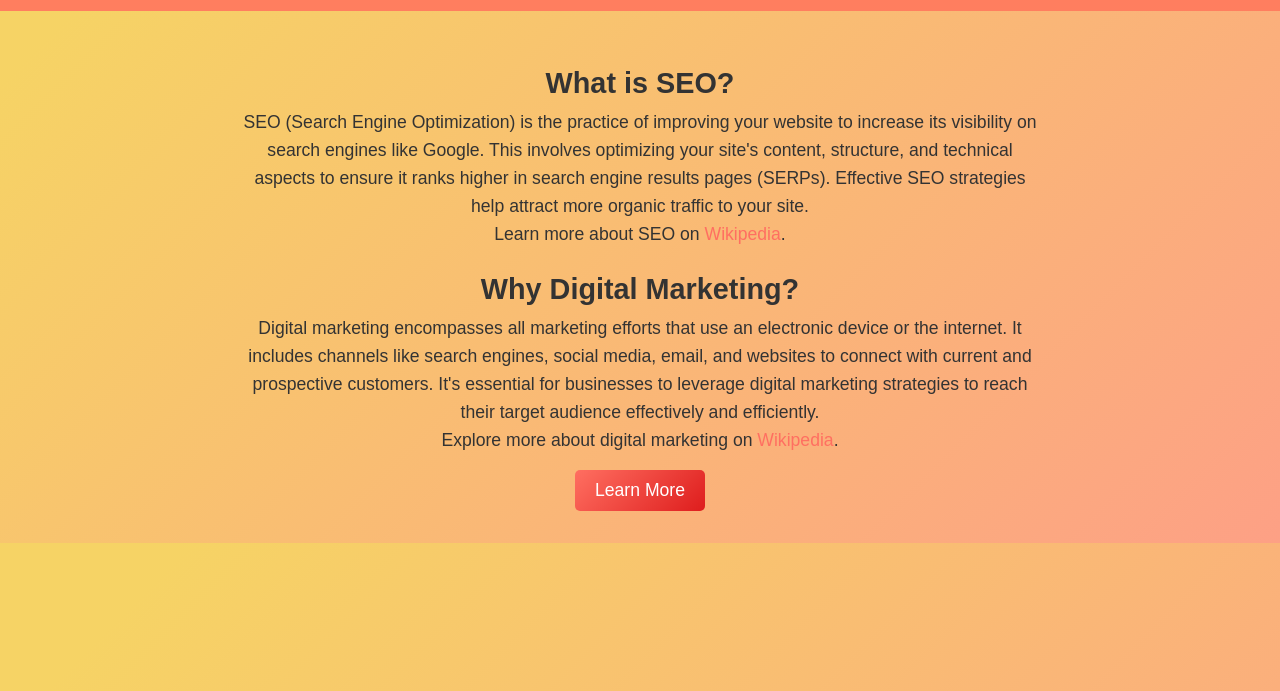
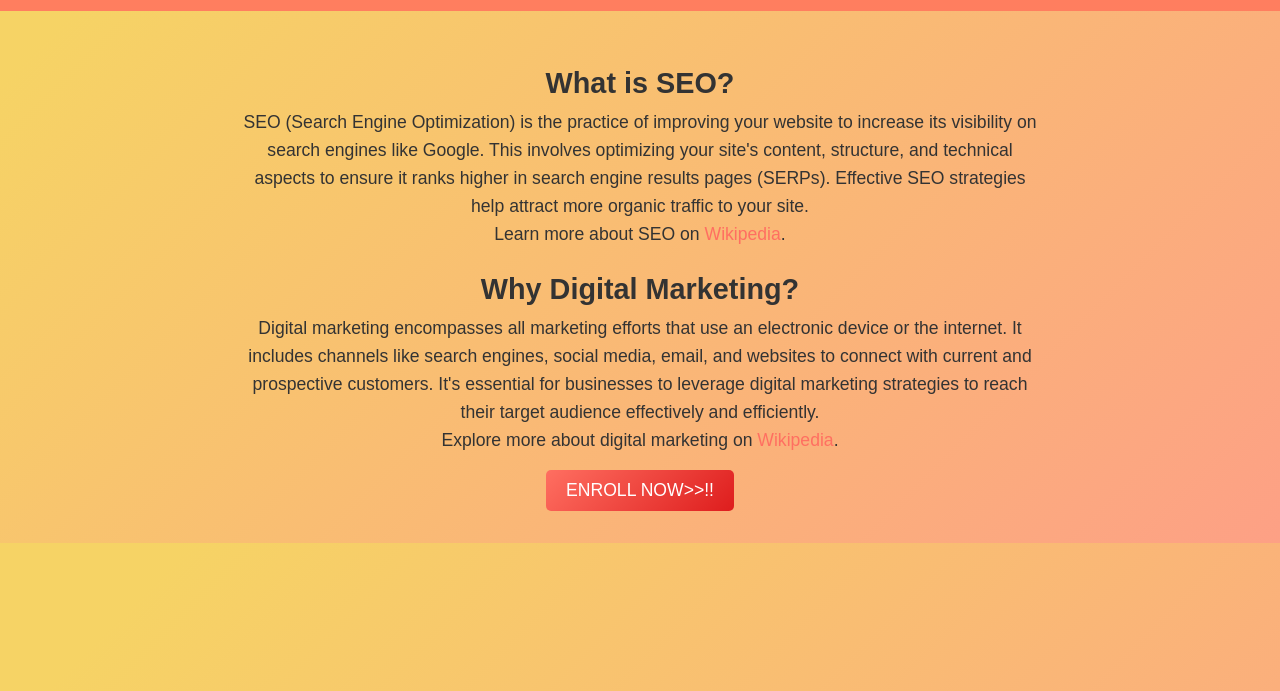
Before and after one commit to chromecruzer/self-learn, a plain HTML site: page index.html in a window 1280 px wide. Shown: the part 109-800 px from the top of the page. Drawn offline with Linux system fonts and the light colour scheme.

Commit message:
added ENROLL btn

```diff
--- a/index.html
+++ b/index.html
@@ -105,7 +105,7 @@
         </section>
 
         <section>
-            <a href="#more" class="button">Learn More</a>
+            <a href="https://www.coursera.org/professional-certificates/google-digital-marketing-ecommerce" class="button">ENROLL NOW>>!!</a>
         </section>
     </main>
 </body>
```
